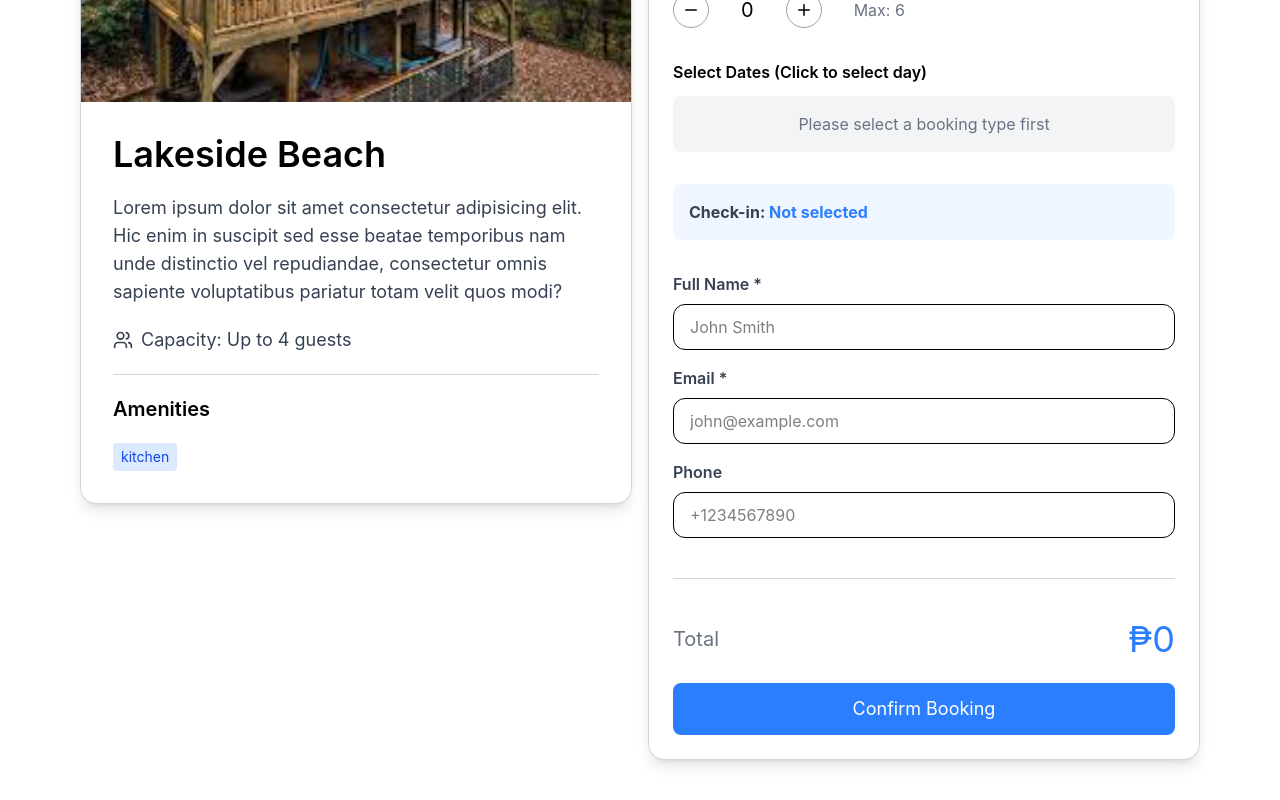
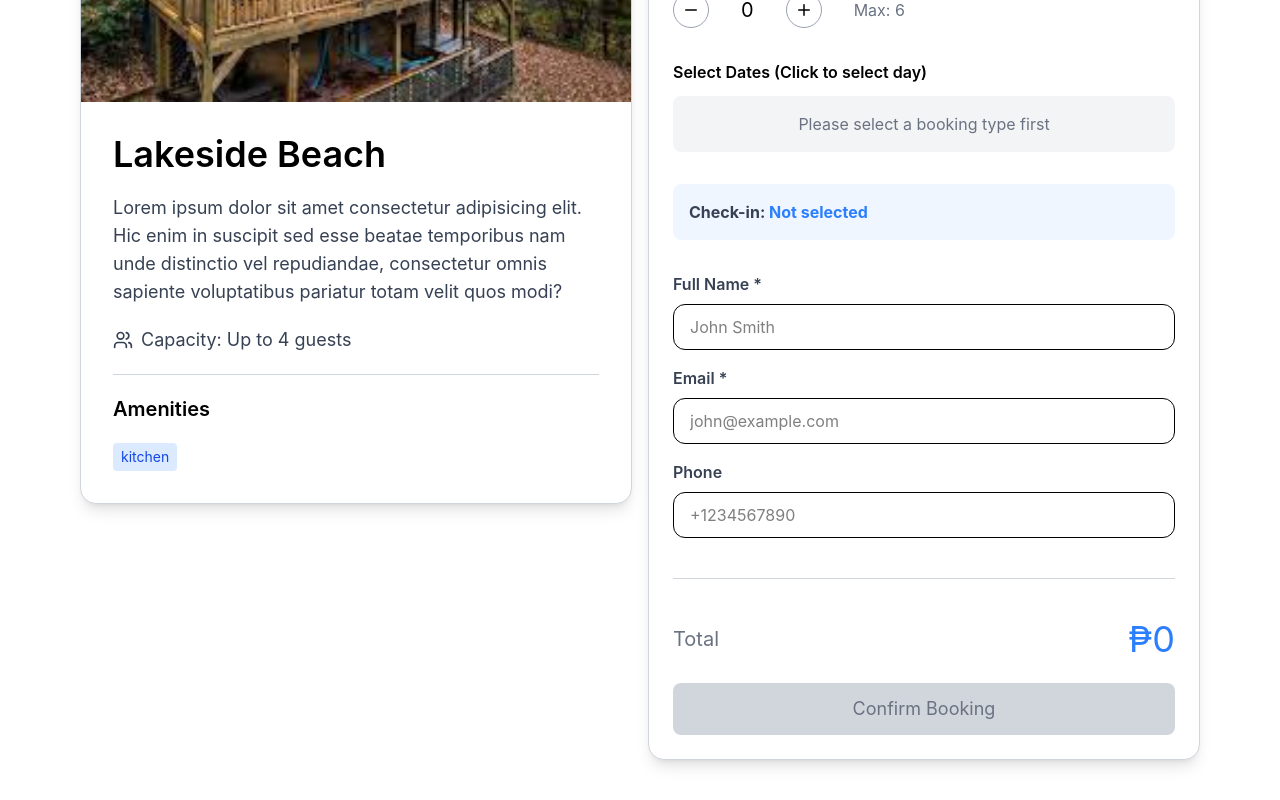
Before and after one commit to Code-W-Gab/Resort_Reservation, a React app in the folder frontend/: page /reserve/1 in a window 1280 px wide. Shown: the part 403-1203 px from the top of the page. Built offline with nearby package versions, Linux system fonts and the light colour scheme; the HTML template or start-up script is replaced by a standard one.

Commit message:
Finished the booking page

```diff
--- a/frontend/src/Components/User/Book.jsx
+++ b/frontend/src/Components/User/Book.jsx
@@ -1,4 +1,4 @@
-import { useState } from 'react'
+import { useState, useEffect } from 'react'
 import cabin from '/cabin.jpg'
 import { Users, Minus, Plus } from 'lucide-react'
 import Calendar from './Calendar'
@@ -8,6 +8,11 @@ export default function Book() {
   const [capacity, setCapacity] = useState(0)
   const [checkIn, setCheckIn] = useState(null)
   const [checkOut, setCheckOut] = useState(null)
+
+  useEffect(() => {
+    setCheckIn(null)
+    setCheckOut(null)
+  }, [cottageType])
 
   const handleDateSelect = (startDate, endDate) => {
     setCheckIn(startDate)
@@ -21,12 +26,24 @@ export default function Book() {
     return cottageType === 'dayTour' ? 0 : diffDays
   }
 
+  const calculateTotal = () => {
+    if (!checkIn) return 0
+    if (cottageType === 'dayTour') {
+      return 100
+    } else if (cottageType === 'overnight') {
+      const nights = calculateNights()
+      return nights > 0 ? nights * 300 : 0
+    }
+    return 0
+  }
+
   const formatDate = (date) => {
     if (!date) return 'Not selected'
     return date.toLocaleDateString('en-US', { month: 'short', day: 'numeric', year: 'numeric' })
   }
 
   const nights = calculateNights()
+  const total = calculateTotal()
 
   return(
     <main className='py-10 grid grid-cols-2 gap-4 px-20 items-start'>
@@ -137,9 +154,18 @@ export default function Book() {
         <div>
           <div className='flex items-center justify-between '>
             <p className='text-gray-500 text-xl'>Total</p>
-            <h3 className='text-blue-500 text-4xl'>₱0</h3>
+            <h3 className='text-blue-500 text-4xl'>₱{total}</h3>
           </div>
-          <button className='bg-blue-500 text-white w-full py-3 rounded-lg text-lg mt-6'>Confirm Booking</button>
+          <button
+            disabled={!checkIn}
+            className={`w-full py-3 rounded-lg text-lg mt-6 ${
+              checkIn
+                ? 'bg-blue-500 text-white cursor-pointer hover:bg-blue-600'
+                : 'bg-gray-300 text-gray-500 cursor-not-allowed'
+            }`}
+          >
+            Confirm Booking
+          </button>
         </div>
       </div>
     </main>
```
